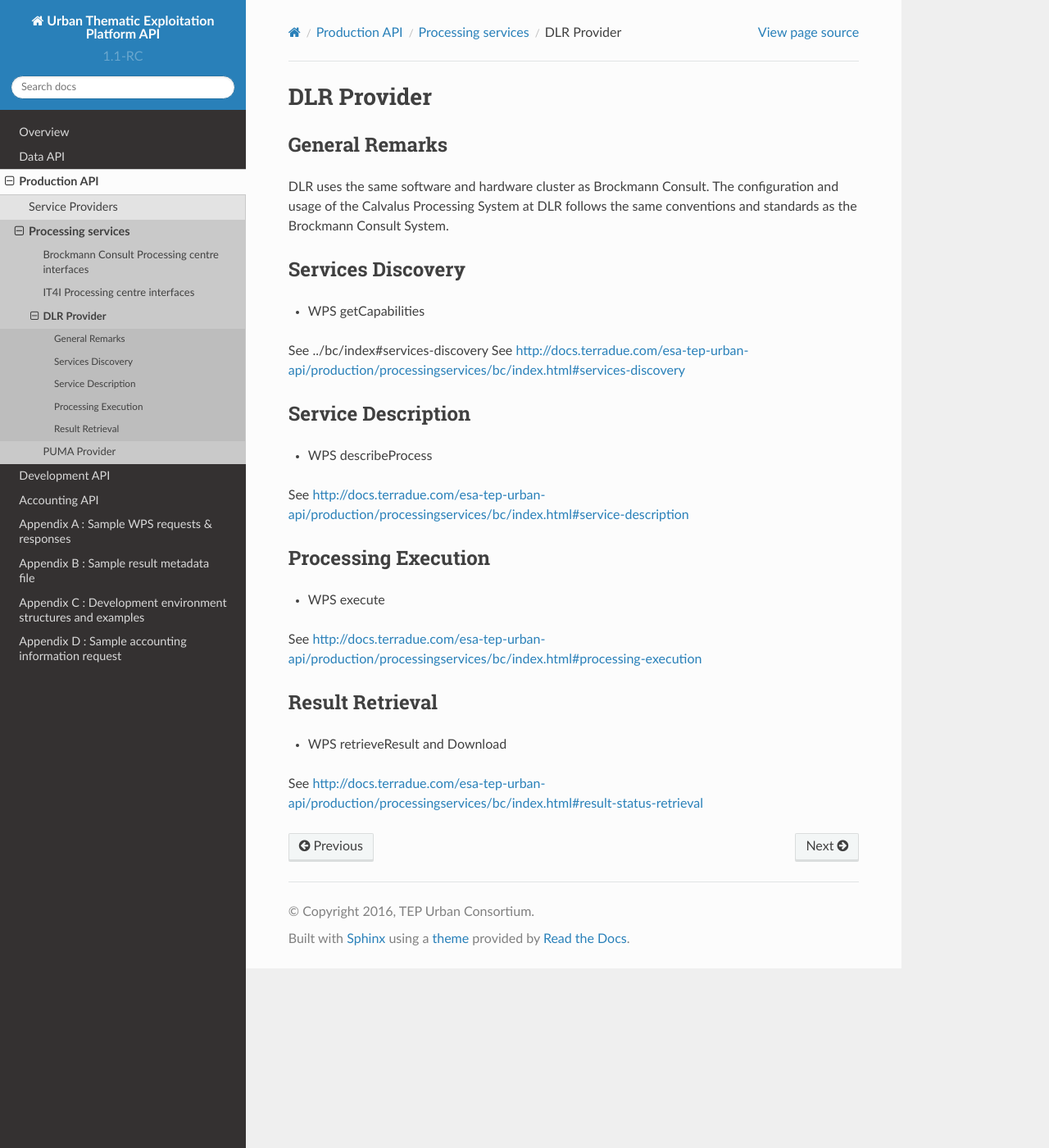
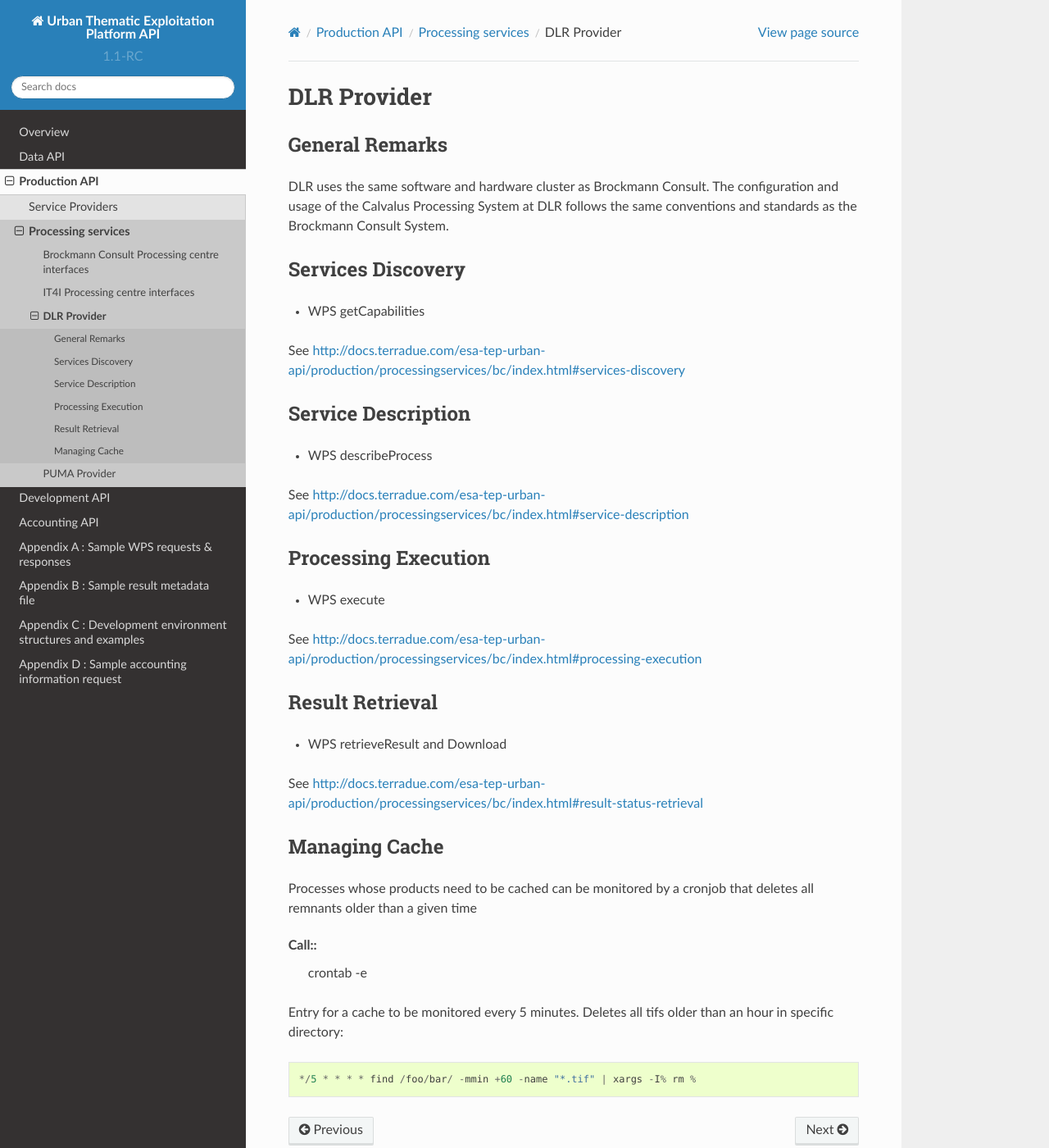
Before and after one commit to urban-tep/API, a Sphinx documentation site: the page built from source/production/processingservices/dlr/index.rst, in a window 1280 px wide and 1400 px high. Shown: the whole window at 82% size. Built offline with Sphinx 7.4.7 and the Read the Docs theme 2.0.0, drawn with Linux system fonts in a browser that asks for light colours; pages that are not in the unit, such as notebooks, are missing from menus.

Commit message:
Update index.rst
caching

```diff
--- a/source/production/processingservices/dlr/index.rst
+++ b/source/production/processingservices/dlr/index.rst
@@ -15,7 +15,6 @@ Services Discovery
 
 - WPS getCapabilities
 
-See ../bc/index#services-discovery
 See http://docs.terradue.com/esa-tep-urban-api/production/processingservices/bc/index.html#services-discovery
 
 Service Description
@@ -38,3 +37,15 @@ Result Retrieval
 - WPS retrieveResult and Download
 
 See http://docs.terradue.com/esa-tep-urban-api/production/processingservices/bc/index.html#result-status-retrieval
+
+Managing Cache
+^^^^^^^^^^^^^^
+
+Processes whose products need to be cached can be monitored by a cronjob that deletes all remnants older than a given time
+
+Call::
+   crontab -e
+
+Entry for a cache to be monitored every 5 minutes. Deletes all tifs older than an hour in specific directory::
+
+   */5 * * * * find /foo/bar/ -mmin +60 -name "*.tif" | xargs -I% rm %
```
